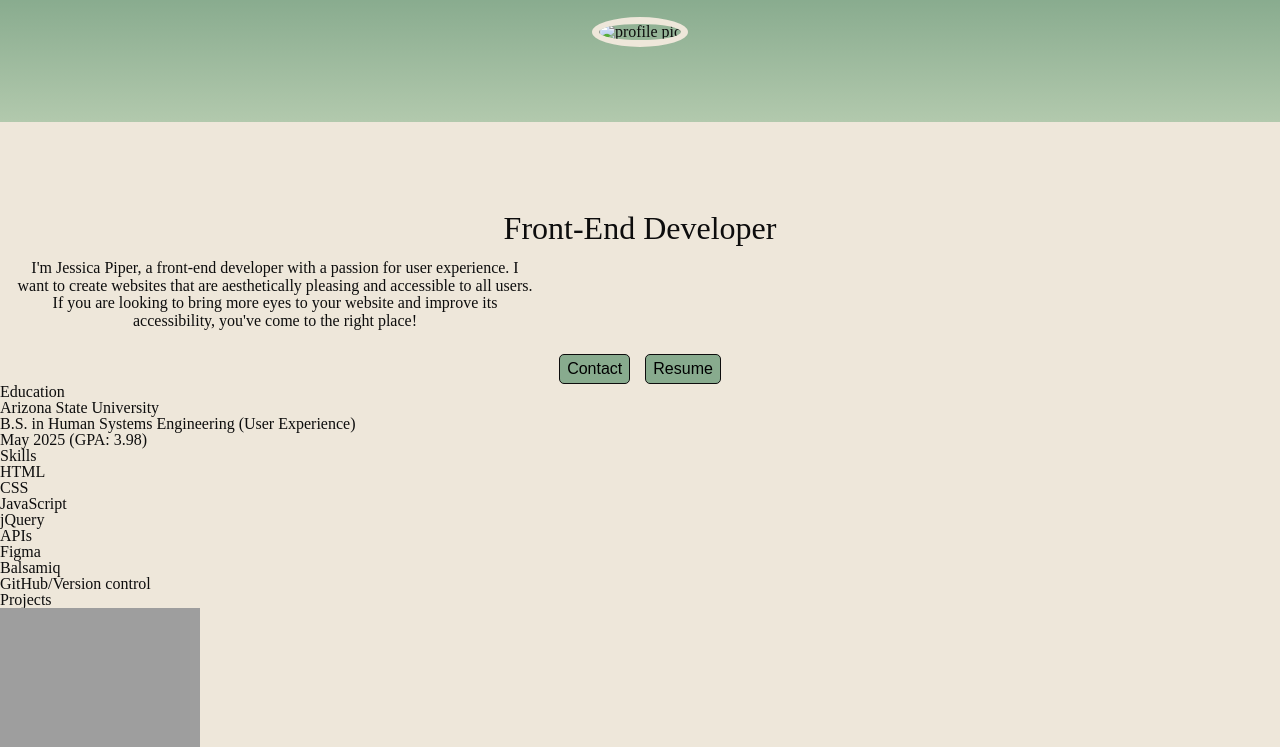
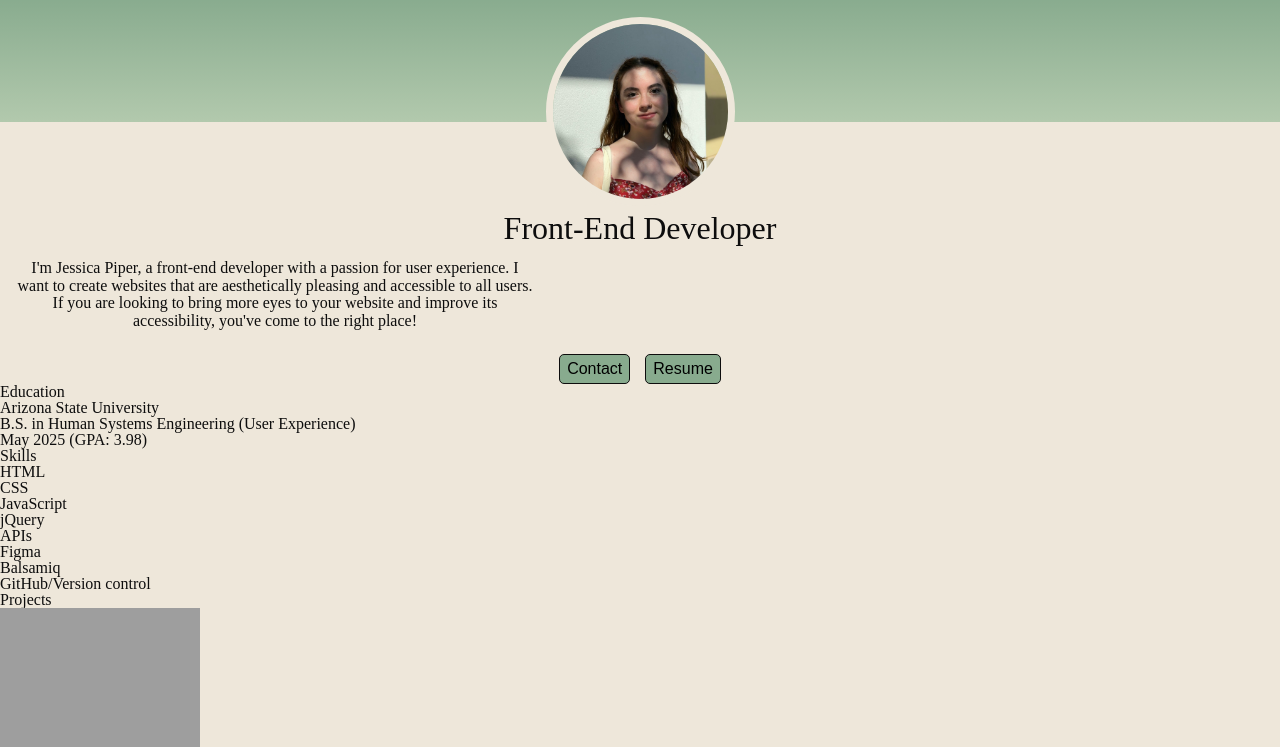
Before and after one commit to jpiper5/portfolio, a plain HTML site: page index.html in a window 1280 px wide. Shown: the part 53-800 px from the top of the page. Drawn offline with Linux system fonts and the light colour scheme; grey boxes are pictures that could not be loaded.

Commit message:
Update index.html

```diff
--- a/index.html
+++ b/index.html
@@ -21,7 +21,7 @@
     </header>
     <main>
       <section id="hero">
-        <img src="images/profilePhoto.jpg" alt="profile pic" width="200px">
+        <img src="images/profilePic.jpg" alt="profile pic" width="200px">
       </section>
       <section id="bio">
         <h2>Front-End Developer</h2>
```
